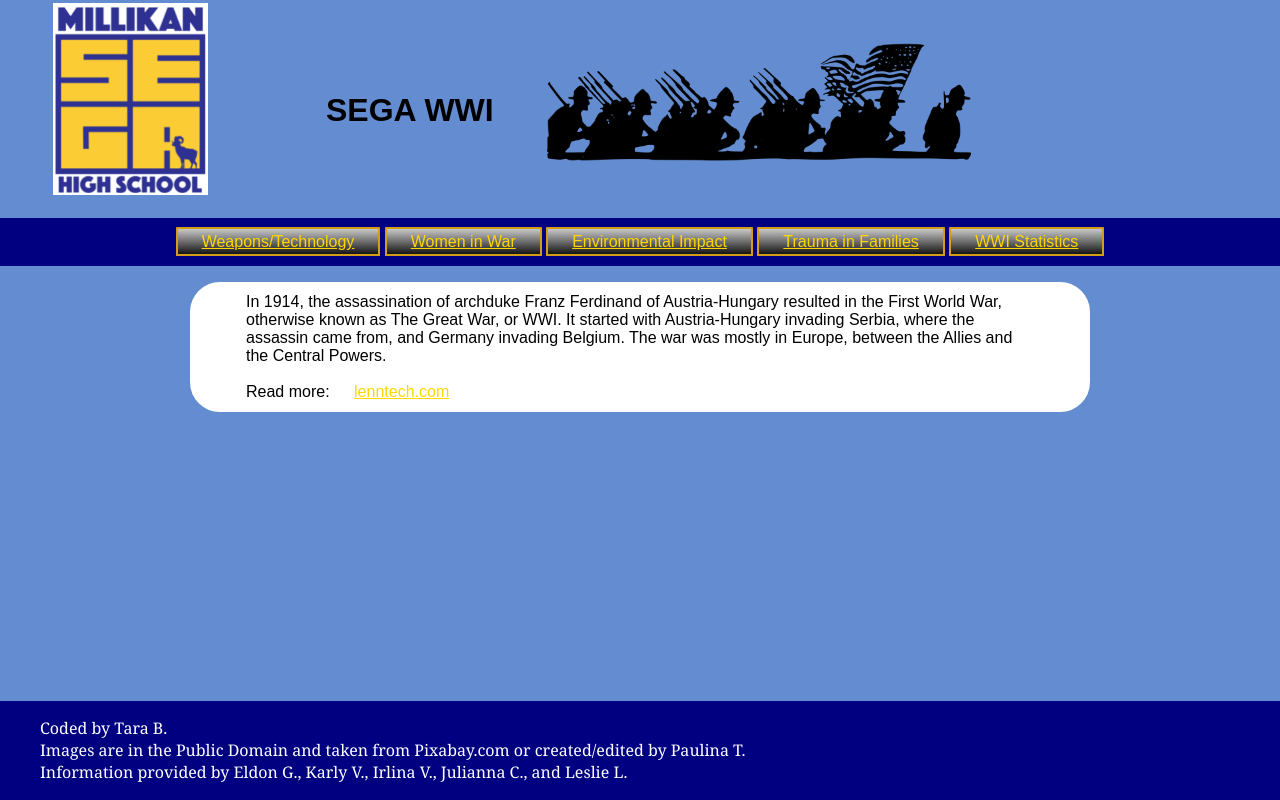
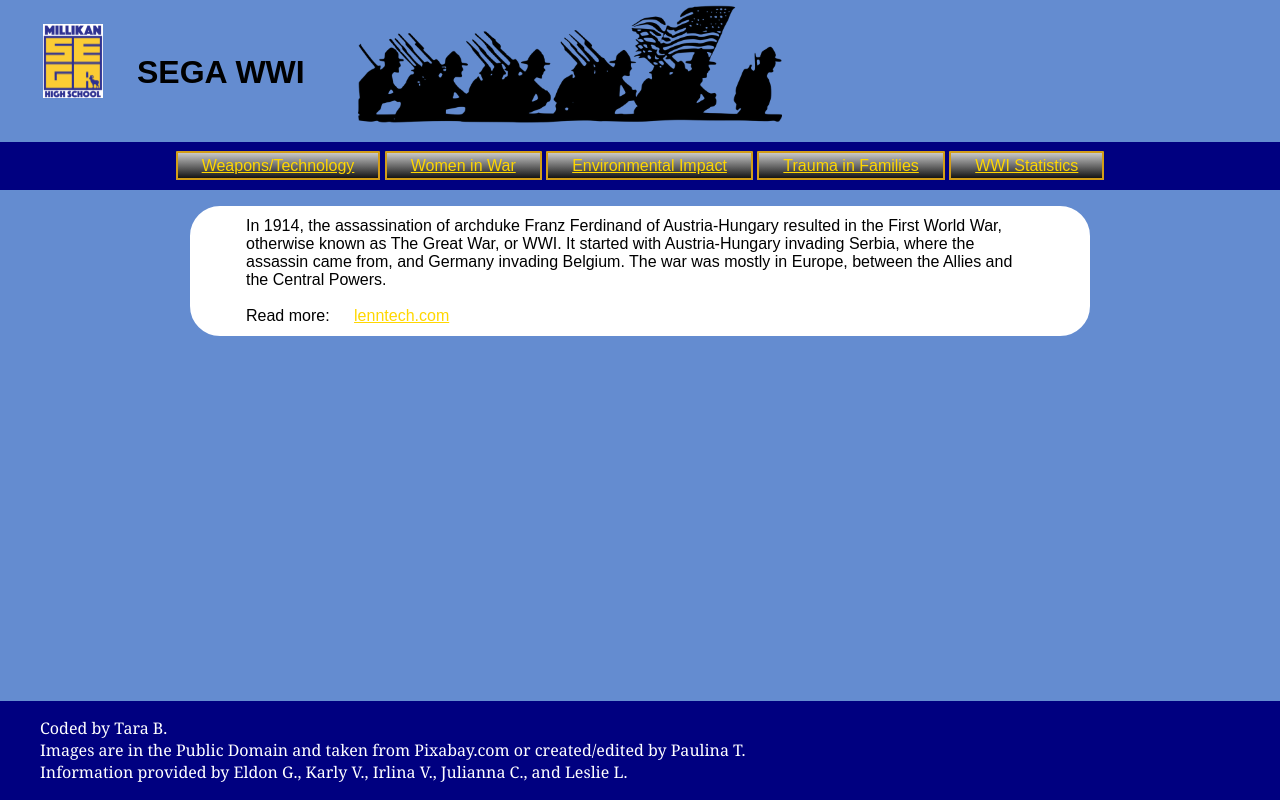
Before and after one commit to segawwi/segawwi.github.io, a plain HTML site: page index.html in a window 1280 px wide. Drawn offline with Linux system fonts and the light colour scheme; a web font is replaced by a local one.

Commit message:
Update app.css

```diff
--- a/app.css
+++ b/app.css
@@ -90,8 +90,8 @@ ul {
     color: navy;
 }
 .logo{
-    padding-left: 30px;
-    width: 50%;
+    padding-left: 20px;
+    width: 60px;;
 }
 .panzer{
     float: right;
```
